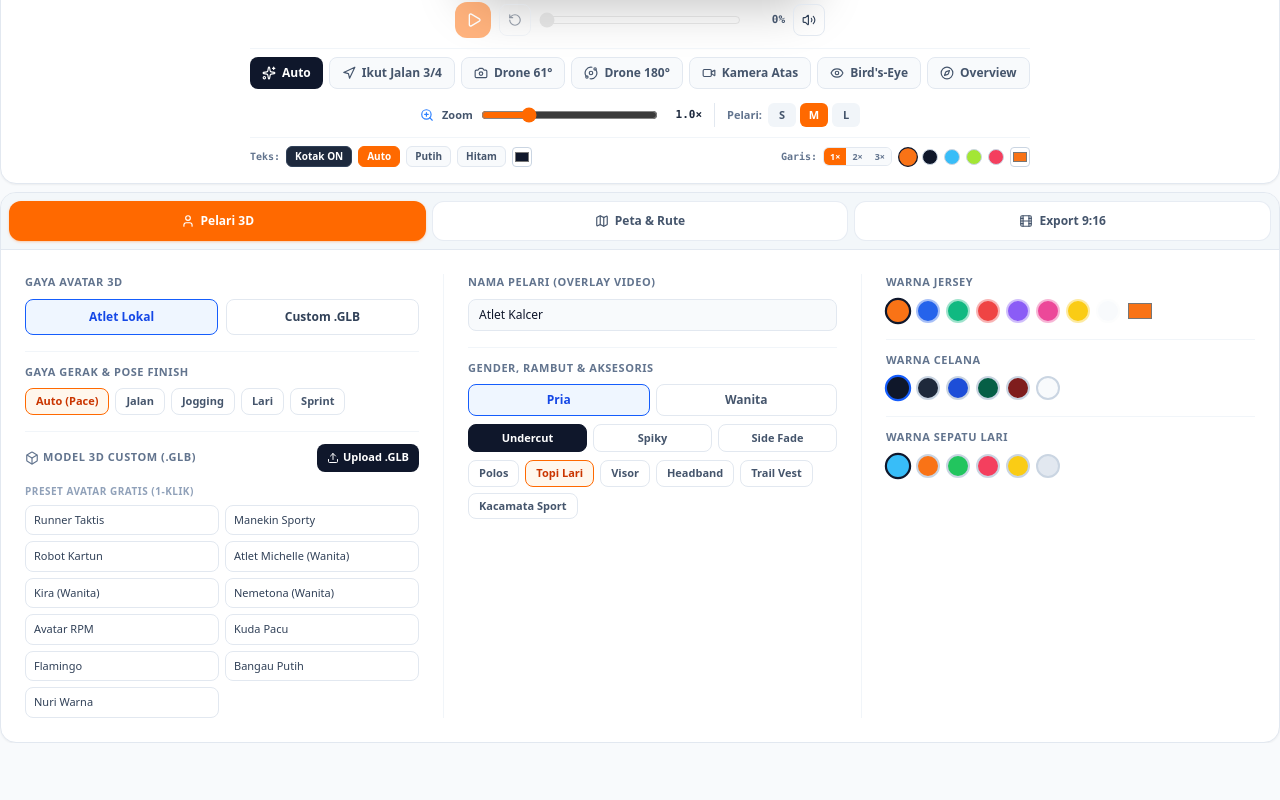
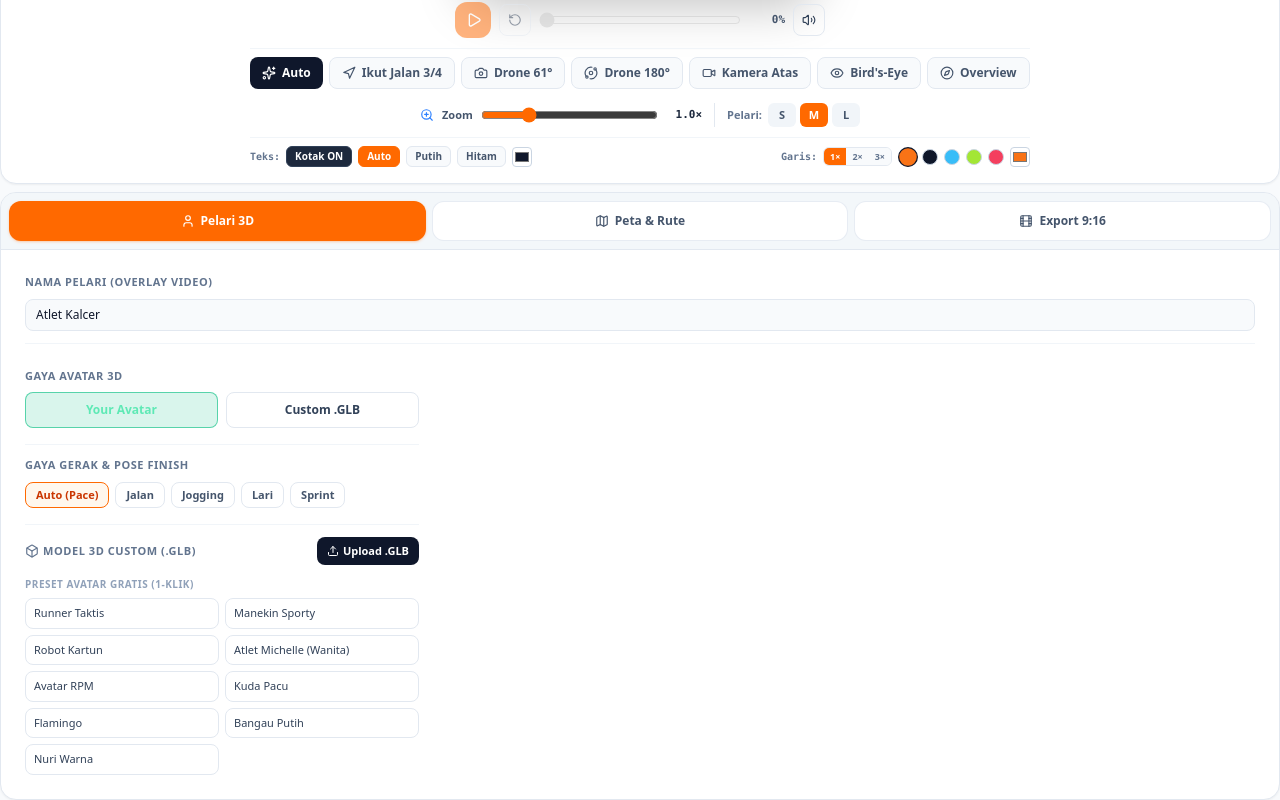
Before and after one commit to sain-byte/avatar-3d, a React (Vite) app: page / in a window 1280 px wide. Shown: the part 710-1510 px from the top of the page. Before the commit the page ends 1453 px from the top, so only its background shows below. Built offline with nearby package versions, Linux system fonts and the light colour scheme.

Commit message:
feat: add Your Avatar button, move runner name to top, and remove legacy outfit and buggy presets

```diff
--- a/src/components/studio3d/Studio3DPanelTabs.tsx
+++ b/src/components/studio3d/Studio3DPanelTabs.tsx
@@ -163,6 +163,22 @@ export const Studio3DPanelTabs: React.FC<Studio3DPanelTabsProps> = ({
             className="grid grid-cols-1 md:grid-cols-2 lg:grid-cols-3 gap-6"
             data-testid="studio3d-panel-pelari"
           >
+            <div className="md:col-span-2 lg:col-span-3 pb-3 border-b border-slate-100 dark:border-slate-800">
+              <div className="space-y-2">
+                <h3 className="text-[11px] font-bold uppercase tracking-wider text-slate-500 dark:text-slate-400">
+                  Nama Pelari (Overlay Video)
+                </h3>
+                <input
+                  type="text"
+                  value={runner.runnerName}
+                  onChange={(e) =>
+                    onChangeRunner((prev) => ({ ...prev, runnerName: e.target.value }))
+                  }
+                  placeholder="Atlet Kalcer"
+                  className="w-full h-8 px-2.5 rounded-lg border border-slate-200 dark:border-slate-700 bg-slate-50 dark:bg-slate-950 text-xs font-medium text-slate-900 dark:text-white"
+                />
+              </div>
+            </div>
             {/* Kolom 1: Gaya Karakter & Model Custom GLB */}
             <section className="space-y-4">
               <div className="space-y-2">
@@ -170,26 +186,50 @@ export const Studio3DPanelTabs: React.FC<Studio3DPanelTabsProps> = ({
                   Gaya Avatar 3D
                 </h3>
                 <div className="grid grid-cols-2 gap-2">
-                  {(
-                    [
-                      { id: 'realistic', label: 'Atlet Lokal' },
-                      { id: 'custom-glb', label: 'Custom .GLB' },
-                    ] as Array<{ id: CharacterStyle3D; label: string }>
-                  ).map((st) => (
                   <button
-                      key={st.id}
                     type="button"
-                      data-testid={`studio3d-charstyle-${st.id}`}
-                      onClick={() => onChangeRunner((prev) => ({ ...prev, characterStyle: st.id }))}
+                    data-testid="studio3d-your-avatar"
+                    onClick={() => {
+                      const savedUrl =
+                        runner.customModelUrl &&
+                        !runner.customModelUrl.includes("threejs.org/examples/models/gltf/")
+                          ? runner.customModelUrl
+                          : null;
+                      if (savedUrl) {
+                        onChangeRunner((prev) => ({
+                          ...prev,
+                          characterStyle: "custom-glb",
+                          customModelUrl: savedUrl,
+                        }));
+                      } else {
+                        setReplaceTargetId(undefined);
+                        glbInputRef.current?.click();
+                      }
+                    }}
                     className={`h-9 px-2 rounded-lg border text-xs font-semibold transition-colors cursor-pointer ${
-                        runner.characterStyle === st.id
-                          ? 'border-blue-600 bg-blue-50 dark:bg-blue-950/50 text-blue-700 dark:text-blue-300'
-                          : 'border-slate-200 dark:border-slate-700 text-slate-700 dark:text-slate-300 hover:bg-slate-50 dark:hover:bg-slate-800'
+                      runner.characterStyle === "custom-glb" &&
+                      runner.customModelUrl &&
+                      !runner.customModelUrl.includes("threejs.org/examples/models/gltf/")
+                        ? "border-emerald-500 bg-emerald-600 text-white shadow-sm"
+                        : "border-emerald-500/60 bg-emerald-500/15 text-emerald-300 hover:bg-emerald-500/25"
                     }`}
                   >
-                      {st.label}
+                    Your Avatar
                   </button>
-                  ))}
+                  <button
+                    type="button"
+                    data-testid="studio3d-charstyle-custom-glb"
+                    onClick={() =>
+                      onChangeRunner((prev) => ({ ...prev, characterStyle: "custom-glb" }))
+                    }
+                    className={`h-9 px-2 rounded-lg border text-xs font-semibold transition-colors cursor-pointer ${
+                      runner.characterStyle === "custom-glb"
+                        ? "border-blue-600 bg-blue-50 dark:bg-blue-950/50 text-blue-700 dark:text-blue-300"
+                        : "border-slate-200 dark:border-slate-700 text-slate-700 dark:text-slate-300 hover:bg-slate-50 dark:hover:bg-slate-800"
+                    }`}
+                  >
+                    Custom .GLB
+                  </button>
                 </div>
               </div>
 
@@ -283,18 +323,6 @@ export const Studio3DPanelTabs: React.FC<Studio3DPanelTabsProps> = ({
                       {
                         label: "Atlet Michelle (Wanita)",
                         url: "https://threejs.org/examples/models/gltf/Michelle.glb",
-                        flip180: false,
-                        animMode: "clip" as const,
-                      },
-                      {
-                        label: "Kira (Wanita)",
-                        url: "https://threejs.org/examples/models/gltf/kira.glb",
-                        flip180: false,
-                        animMode: "clip" as const,
-                      },
-                      {
-                        label: "Nemetona (Wanita)",
-                        url: "https://threejs.org/examples/models/gltf/nemetona.glb",
                         flip180: false,
                         animMode: "clip" as const,
                       },
@@ -463,189 +491,7 @@ export const Studio3DPanelTabs: React.FC<Studio3DPanelTabsProps> = ({
               </div>
             </section>
 
-            {/* Kolom 2: Identitas Pelari & Penampilan */}
-            <section className="space-y-4 md:border-l md:border-slate-100 md:dark:border-slate-800 md:pl-6">
-              <div className="space-y-2">
-                <h3 className="text-[11px] font-bold uppercase tracking-wider text-slate-500 dark:text-slate-400">
-                  Nama Pelari (Overlay Video)
-                </h3>
-                <input
-                  type="text"
-                  value={runner.runnerName}
-                  onChange={(e) =>
-                    onChangeRunner((prev) => ({ ...prev, runnerName: e.target.value }))
-                  }
-                  placeholder="Atlet Kalcer"
-                  className="w-full h-8 px-2.5 rounded-lg border border-slate-200 dark:border-slate-700 bg-slate-50 dark:bg-slate-950 text-xs font-medium text-slate-900 dark:text-white"
-                />
-              </div>
 
-              <div className="space-y-2 pt-3 border-t border-slate-100 dark:border-slate-800">
-                <h3 className="text-[11px] font-bold uppercase tracking-wider text-slate-500 dark:text-slate-400">
-                  Gender, Rambut & Aksesoris
-                </h3>
-                <div className="grid grid-cols-2 gap-1.5">
-                  {(
-                    [
-                      { id: 'male', label: 'Pria' },
-                      { id: 'female', label: 'Wanita' },
-                    ] as Array<{ id: RunnerGender; label: string }>
-                  ).map((g) => (
-                    <button
-                      key={g.id}
-                      type="button"
-                      onClick={() => onChangeRunner((prev) => ({ ...prev, gender: g.id }))}
-                      className={`h-8 rounded-lg border text-xs font-semibold cursor-pointer ${
-                        runner.gender === g.id
-                          ? 'border-blue-600 bg-blue-50 dark:bg-blue-950/50 text-blue-700 dark:text-blue-300'
-                          : 'border-slate-200 dark:border-slate-700 text-slate-600 dark:text-slate-300'
-                      }`}
-                    >
-                      {g.label}
-                    </button>
-                  ))}
-                </div>
-
-                <div className="grid grid-cols-3 gap-1.5">
-                  {(
-                    [
-                      { id: 'undercut', label: 'Undercut' },
-                      { id: 'spiky', label: 'Spiky' },
-                      { id: 'side-fade', label: 'Side Fade' },
-                    ] as Array<{ id: RunnerHairStyle; label: string }>
-                  ).map((hs) => (
-                    <button
-                      key={hs.id}
-                      type="button"
-                      onClick={() => onChangeRunner((prev) => ({ ...prev, hairStyle: hs.id }))}
-                      className={`h-7 rounded-lg border text-[11px] font-semibold cursor-pointer ${
-                        runner.hairStyle === hs.id
-                          ? 'border-slate-900 dark:border-blue-500 bg-slate-900 dark:bg-blue-600 text-white'
-                          : 'border-slate-200 dark:border-slate-700 text-slate-600 dark:text-slate-300'
-                      }`}
-                    >
-                      {hs.label}
-                    </button>
-                  ))}
-                </div>
-
-                <div className="flex flex-wrap gap-1.5">
-                  {(
-                    [
-                      { id: 'none', label: 'Polos' },
-                      { id: 'cap', label: 'Topi Lari' },
-                      { id: 'visor', label: 'Visor' },
-                      { id: 'headband', label: 'Headband' },
-                      { id: 'trail-vest', label: 'Trail Vest' },
-                    ] as Array<{ id: RunnerAccessory; label: string }>
-                  ).map((acc) => (
-                    <button
-                      key={acc.id}
-                      type="button"
-                      onClick={() => onChangeRunner((prev) => ({ ...prev, accessory: acc.id }))}
-                      className={`px-2.5 py-1 rounded-lg border text-[11px] font-semibold cursor-pointer ${
-                        runner.accessory === acc.id
-                          ? 'border-orange-500 bg-orange-50 dark:bg-orange-950/40 text-orange-700 dark:text-orange-300'
-                          : 'border-slate-200 dark:border-slate-700 text-slate-600 dark:text-slate-300'
-                      }`}
-                    >
-                      {acc.label}
-                    </button>
-                  ))}
-                  <button
-                    type="button"
-                    onClick={() =>
-                      onChangeRunner((prev) => ({ ...prev, glasses: !prev.glasses }))
-                    }
-                    className={`px-2.5 py-1 rounded-lg border text-[11px] font-semibold cursor-pointer ${
-                      runner.glasses
-                        ? 'border-blue-600 bg-blue-50 dark:bg-blue-950/40 text-blue-700 dark:text-blue-300'
-                        : 'border-slate-200 dark:border-slate-700 text-slate-600 dark:text-slate-300'
-                    }`}
-                  >
-                    Kacamata Sport
-                  </button>
-                </div>
-              </div>
-            </section>
-
-            {/* Kolom 3: Warna Outfit (Jersey, Celana, Sepatu) */}
-            <section className="space-y-4 lg:border-l lg:border-slate-100 lg:dark:border-slate-800 lg:pl-6">
-              <div className="space-y-2">
-                <h3 className="text-[11px] font-bold uppercase tracking-wider text-slate-500 dark:text-slate-400">
-                  Warna Jersey
-                </h3>
-                <div className="flex flex-wrap items-center gap-1.5">
-                  {JERSEY_SWATCHES.map((hex) => (
-                    <button
-                      key={hex}
-                      type="button"
-                      onClick={() => onChangeRunner((prev) => ({ ...prev, jerseyColor: hex }))}
-                      aria-label={`Warna jersey ${hex}`}
-                      className={`w-6 h-6 rounded-full border-2 cursor-pointer ${
-                        runner.jerseyColor.toUpperCase() === hex
-                          ? 'border-slate-900 dark:border-white scale-110'
-                          : 'border-white/60 dark:border-slate-700'
-                      }`}
-                      style={{ backgroundColor: hex }}
-                    />
-                  ))}
-                  <input
-                    type="color"
-                    value={runner.jerseyColor}
-                    onChange={(e) =>
-                      onChangeRunner((prev) => ({ ...prev, jerseyColor: e.target.value }))
-                    }
-                    aria-label="Pilih warna jersey custom"
-                    className="w-7 h-6 rounded cursor-pointer border-0 bg-transparent"
-                  />
-                </div>
-              </div>
-
-              <div className="space-y-2 pt-3 border-t border-slate-100 dark:border-slate-800">
-                <h3 className="text-[11px] font-bold uppercase tracking-wider text-slate-500 dark:text-slate-400">
-                  Warna Celana
-                </h3>
-                <div className="flex flex-wrap items-center gap-1.5">
-                  {SHORTS_SWATCHES.map((hex) => (
-                    <button
-                      key={hex}
-                      type="button"
-                      onClick={() => onChangeRunner((prev) => ({ ...prev, shortsColor: hex }))}
-                      aria-label={`Warna celana ${hex}`}
-                      className={`w-6 h-6 rounded-full border-2 cursor-pointer ${
-                        runner.shortsColor.toUpperCase() === hex
-                          ? 'border-blue-600 scale-110'
-                          : 'border-slate-300 dark:border-slate-700'
-                      }`}
-                      style={{ backgroundColor: hex }}
-                    />
-                  ))}
-                </div>
-              </div>
-
-              <div className="space-y-2 pt-3 border-t border-slate-100 dark:border-slate-800">
-                <h3 className="text-[11px] font-bold uppercase tracking-wider text-slate-500 dark:text-slate-400">
-                  Warna Sepatu Lari
-                </h3>
-                <div className="flex flex-wrap items-center gap-1.5">
-                  {SHOES_SWATCHES.map((hex) => (
-                    <button
-                      key={hex}
-                      type="button"
-                      onClick={() => onChangeRunner((prev) => ({ ...prev, shoesColor: hex }))}
-                      aria-label={`Warna sepatu ${hex}`}
-                      className={`w-6 h-6 rounded-full border-2 cursor-pointer ${
-                        runner.shoesColor.toUpperCase() === hex
-                          ? 'border-slate-900 dark:border-white scale-110'
-                          : 'border-slate-300 dark:border-slate-700'
-                      }`}
-                      style={{ backgroundColor: hex }}
-                    />
-                  ))}
-                </div>
-              </div>
-            </section>
           </div>
         )}
 
```
Lines whose indentation alone changed are shown as unchanged.
